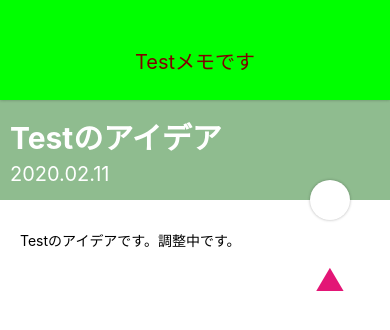
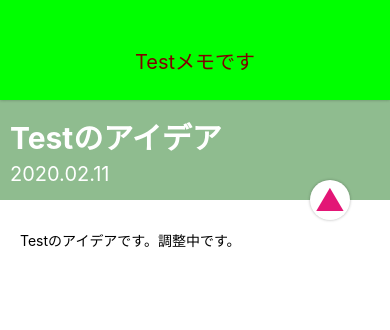
Before and after one commit to yuokawara/React_study, a React Native app: screen / in a window 390 px wide. Shown: the top 330 px of the page. Built offline with nearby package versions, Linux system fonts and the light colour scheme.

Commit message:
React練習 レイアウト崩れ修正 20200211

```diff
--- a/App.js
+++ b/App.js
@@ -5,14 +5,14 @@ import { StyleSheet, View } from 'react-native';
 
 import AppBar from './src/components/AppBar.js'
 import MemoListScreen from './src/screens/MemoListScreen.js'
-import MemoDetailscreen from './src/screens/MemoDetailScreen.js';
+import MemoDetailScreen from './src/screens/MemoDetailScreen.js';
 
 export default class App extends React.Component {
   render() {
     return (
       <View style={styles.container}>
           <AppBar />
-          <MemoDetailscreen />
+          <MemoDetailScreen />
       </View>
     );
   }
--- a/src/elements/CircleButton.js
+++ b/src/elements/CircleButton.js
@@ -1,5 +1,4 @@
 // 汎用性有り
-// line 21に配列を入れるか確認
 
 import React from 'react';
 import { StyleSheet, View, Text } from 'react-native';
@@ -17,7 +16,7 @@ class CircleButton extends React.Component {
 
             return (
           <View style={[styles.circleAddButton, style, { backgroundColor: bgColor }]}>
-            <Text style={[styles.circleAddButtonTitle, style, { color: textColor } ]}>
+            <Text style={[styles.circleAddButtonTitle, { color: textColor } ]}>
                 { this.props.children}
             </Text>
           </View>
@@ -32,7 +31,6 @@ const styles = StyleSheet.create({
         right: 40,
         width: 40,
         height: 40,
-        backgroundColor: '#FF00FF',
         borderRadius: 50,
         justifyContent: "center",
         alignItems: "center",
--- a/src/screens/MemoListScreen.js
+++ b/src/screens/MemoListScreen.js
@@ -2,7 +2,6 @@ import React from 'react';
 import { StyleSheet, View } from 'react-native';
 
 import MemoList from '../components/MemoList.js';
-import AppBar from '../components/AppBar.js';
 import CircleButton from '../elements/CircleButton.js';
 
 class MemoListScreen extends React.Component {
```
